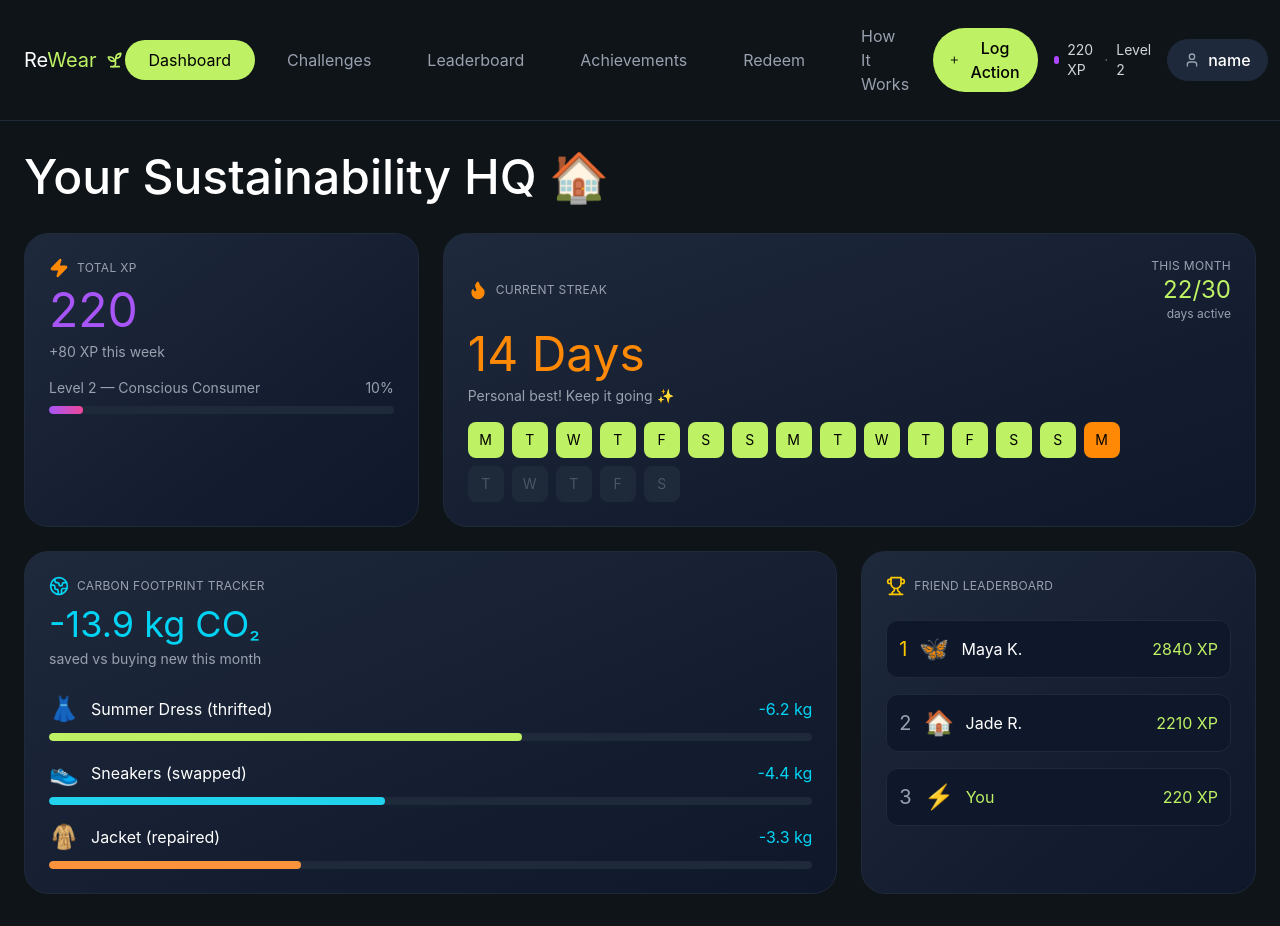
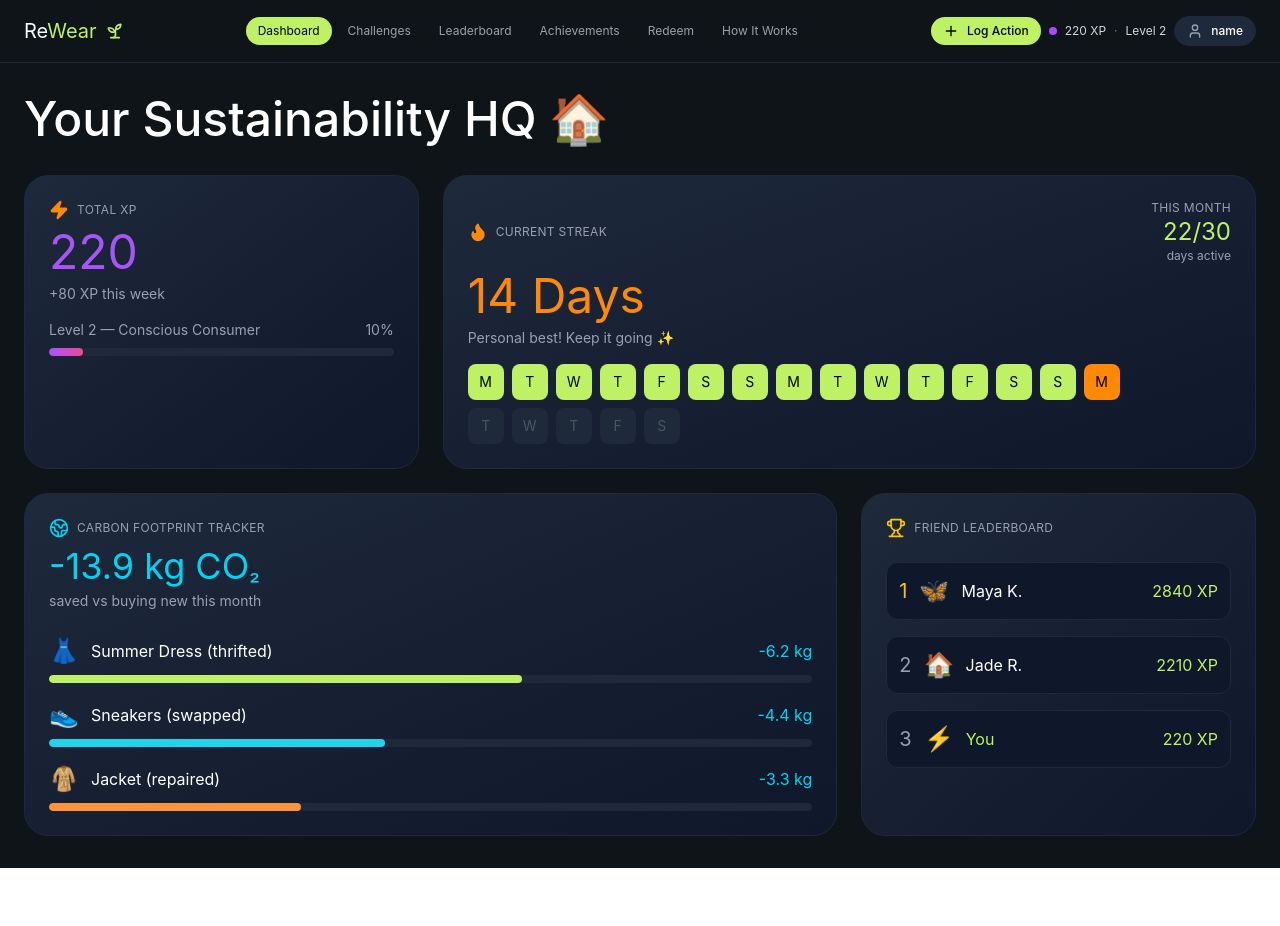
Before and after one commit to rayson123inc/CC6_ReWear, a React (Vite) app: page /login in a window 1280 px wide. Both pictures are taken after typing "name@example.com", "Sample123" into the empty fields and a click on the button "Log In". After the commit the page ends 868 px from the top, so only its background shows below. Built offline with nearby package versions, Linux system fonts and the light colour scheme.

Commit message:
Adjust header to single-line compact nav

```diff
--- a/src/app/components/Layout.tsx
+++ b/src/app/components/Layout.tsx
@@ -36,7 +36,7 @@ export function Layout() {
     <div className="min-h-screen bg-[#0f1419]">
       <nav className="border-b border-gray-800">
         <div className="max-w-7xl mx-auto px-6 py-4">
-          <div className="flex items-center justify-between">
+          <div className="flex items-center justify-between gap-3">
             <Link to="/" className="flex items-center gap-2">
               <span className="text-xl">
                 <span className="text-white">Re</span>
@@ -45,12 +45,12 @@ export function Layout() {
               <Sprout className="w-5 h-5 text-[#bef264]" />
             </Link>
 
-            <div className="flex items-center gap-2">
+            <div className="flex items-center gap-1">
               {navItems.map((item) => (
                 <Link
                   key={item.path}
                   to={item.path}
-                  className={`px-6 py-2 rounded-full transition-colors ${
+                  className={`px-3 py-1.5 rounded-full transition-colors whitespace-nowrap text-xs ${
                     isActive(item.path)
                       ? "bg-[#bef264] text-black"
                       : "text-gray-400 hover:text-white"
@@ -61,16 +61,16 @@ export function Layout() {
               ))}
             </div>
 
-            <div className="flex items-center gap-4">
+            <div className="flex items-center gap-2">
               <button
                 onClick={() => setIsLogModalOpen(true)}
-                className="flex items-center gap-2 px-4 py-2 bg-[#bef264] text-black rounded-full hover:bg-[#a8d957] transition-colors"
+                className="flex items-center gap-2 px-3 py-1.5 bg-[#bef264] text-black rounded-full hover:bg-[#a8d957] transition-colors text-xs"
               >
                 <Plus className="w-4 h-4" />
                 Log Action
               </button>
 
-              <div className="flex items-center gap-2 text-sm">
+              <div className="flex items-center gap-2 text-xs">
                 <div className="w-2 h-2 rounded-full bg-purple-500"></div>
                 <span className="text-gray-300">{totalXP} XP</span>
                 <span className="text-gray-500">·</span>
@@ -81,7 +81,7 @@ export function Layout() {
               <div className="relative">
                 <button
                   onClick={() => setShowUserMenu(!showUserMenu)}
-                  className="flex items-center gap-2 px-4 py-2 bg-[#1e293b] rounded-full border border-gray-800 hover:border-gray-700 transition-colors"
+                  className="flex items-center gap-2 px-3 py-1.5 bg-[#1e293b] rounded-full border border-gray-800 hover:border-gray-700 transition-colors text-xs"
                 >
                   <UserIcon className="w-4 h-4 text-gray-400" />
                   <span className="text-white">{user?.name}</span>
```
